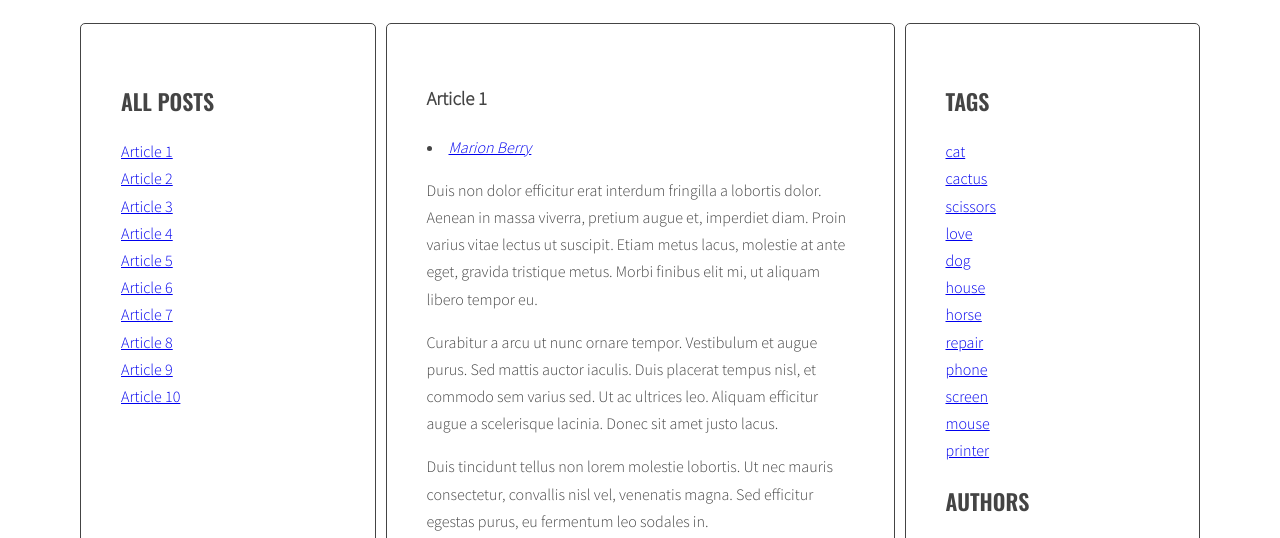
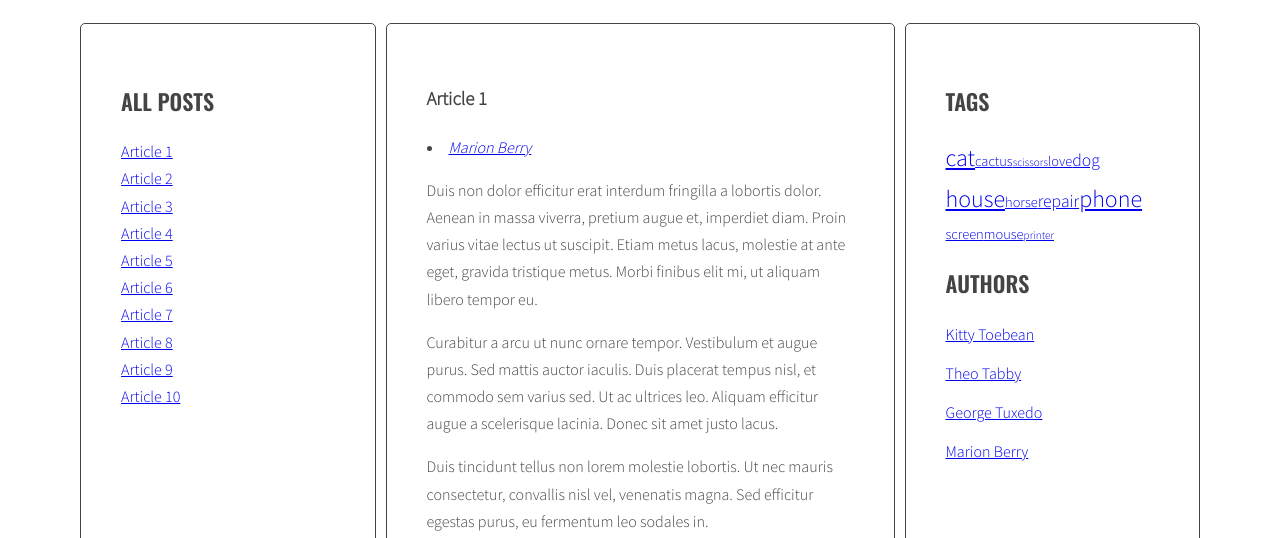
Before and after one commit to chrisi99/javascript-blog, a website: page index.html in a window 1280 px wide. Shown: the part 220-758 px from the top of the page. Drawn offline with nearby package versions, Linux system fonts and the light colour scheme.

Commit message:
Add styles for tagsCloud

```diff
--- a/sass/style.scss
+++ b/sass/style.scss
@@ -91,6 +91,26 @@ body {
   }
 }
 
+/* Tags */
+.tags li{
+  display: inline-block;;
+}
+.tag-size-5{
+  font-size: 150%;
+}
+.tag-size-4{
+  font-size: 130%;
+}
+.tag-size-3{
+  font-size: 110%;
+}
+.tag-size-2{
+  font-size: 90%;
+}
+.tag-size-1{
+  font-size: 70%;
+}
+
 /* Authors */
 
 .authors {
```
Also changed, not shown: css/style.css, 1 other file.
